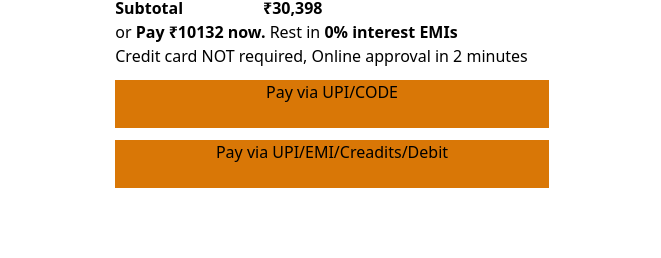
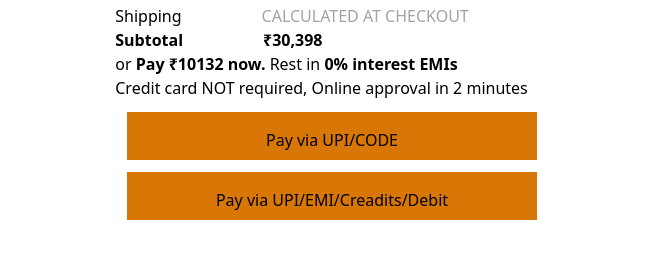
Before and after one commit to CodeByMeow/ecommerce-app, a React (Create React App) app in the folder client/: page /cart in a window 1280 px wide. Shown: the part 468-726 px from the top of the page, without its empty margins (308-969 px from the left). Built offline with nearby package versions, Linux system fonts and the light colour scheme.

Commit message:
update Cartproduct

```diff
--- a/client/src/pages/AboutPage/About.js
+++ b/client/src/pages/AboutPage/About.js
@@ -233,7 +233,7 @@ const AboutPage = () => {
             </li>
           </ul>
         </div>
-        <div className="bg-teal-500 w-3/4 p-8 rounded-xl">
+        <div className="bg-teal-500 w-3/4 p-8 rounded-xl h-8">
           <h1 className="text-center">COME JOIN US !</h1>
           <span>
             <i className="fa-sharp fa-solid fa-arrow-up-right-from-square"></i>
--- a/client/src/pages/CartProduct/CartProduct.js
+++ b/client/src/pages/CartProduct/CartProduct.js
@@ -7,7 +7,7 @@ const CartProduct = () => {
       <h1 className="m-6 text-4xl float-right">Cart</h1>
       <div className="flex flex-wrap m-6">
         <img
-          className="w-48 h-48"
+          className="w-48 h-56"
           src="https://cdn.shopify.com/s/files/1/0083/6380/2720/products/178_1_d906b06b-171e-4cf3-9866-50459f4027e7.jpg?v=1656511122"
         ></img>
         <section>
@@ -35,12 +35,12 @@ const CartProduct = () => {
           <span className="font-bold">0% interest EMIs</span>
         </p>
         <p>Credit card NOT required, Online approval in 2 minutes</p>
-        <p className="my-3 bg-amber-600 w-30 text-center h-12">
+        <p className="m-3 p-4 bg-amber-600 w-30 text-center h-12">
           <button>
             <h1>Pay via UPI/CODE</h1>
           </button>
         </p>
-        <p className="my-3 bg-amber-600 w-30 text-center h-12">
+        <p className="m-3 p-4 bg-amber-600 w-30 text-center h-12">
           <button>
             <h1>Pay via UPI/EMI/Creadits/Debit</h1>
           </button>
```
